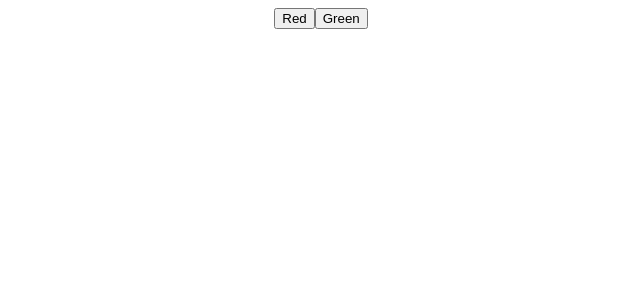
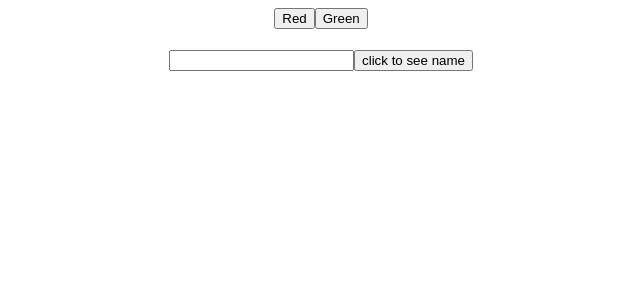
Before and after one commit to Srinu1706/React_Prep, a React (Vite) app in the folder Bandaru_React/: page / in a window 1280 px wide. Shown: the top 300 px of the page, without its empty margins (319-959 px from the left). Built offline with nearby package versions, Linux system fonts and the light colour scheme.

Commit message:
learned input box

```diff
--- a/Bandaru_React/src/Event_Handling/OnClick_passingAurg.jsx
+++ b/Bandaru_React/src/Event_Handling/OnClick_passingAurg.jsx
@@ -2,16 +2,32 @@ import React from 'react'
 import { useState } from 'react'
 const OnClick_passingAurg = () => {
     const [color,setColor]=useState("");
+    const [name,Setname]=useState("")
     const handleClick=(color)=>{
         console.log(color)
         setColor(color);
     }
+
+    const handleInput=(e)=>{
+        console.log(`Hi ${name}`)
+        Setname(e.target.value);
+    }
+
+    const ShowName =()=>{
+        console.log(`Hi ${name}`)
+    }
+
   return (
     <div>
       <button onClick={()=>{handleClick("Red")}}>Red</button>
       <button onClick={()=>{handleClick("Green")}}>Green</button>
       <h1>{color}</h1>
+
+      <input type="text" onChange={handleInput} />
+      <button onClick={ShowName}>click to see name</button>
+        <h1>{name}</h1>
     </div>
+
   )
 }
 
```
